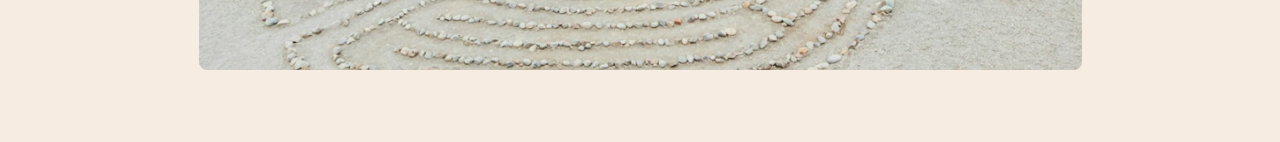
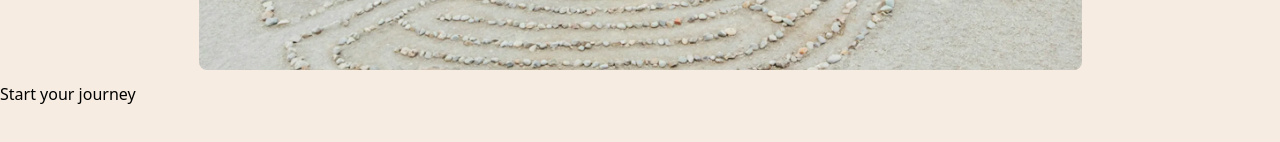
Before and after one commit to anna-rosew/return-to-source, a Next.js app: page / in a window 1280 px wide. Shown: the part 626-768 px from the top of the page. Built offline with nearby package versions, Linux system fonts and the light colour scheme.

Commit message:
Created DefaultButton component

```diff
--- /dev/null
+++ b/app/Components/DefaultButton.tsx
@@ -0,0 +1,18 @@
+type ButtonProps = {
+  text: string;
+  onClick?: () => void;
+  className?: string;
+};
+
+const DefaultButton: React.FC<ButtonProps> = ({ text, onClick, className }) => {
+  return (
+    <button
+      onClick={onClick}
+      className={`flex px-13 py-3 bg-none text-black rounded-lg ${className}`}
+    >
+      {text}
+    </button>
+  );
+};
+
+export default DefaultButton;
--- a/app/page.tsx
+++ b/app/page.tsx
@@ -1,4 +1,5 @@
 import HeroImage from "@/app/Components/HeroImage";
+import DefaultButton from "@/app/Components/DefaultButton";
 
 export default function Home() {
   return (
@@ -7,6 +8,7 @@ export default function Home() {
         Breath - Mind - Body
       </h1>
       <HeroImage />
+      <DefaultButton text="Start your journey" />
     </div>
   );
 }
```
